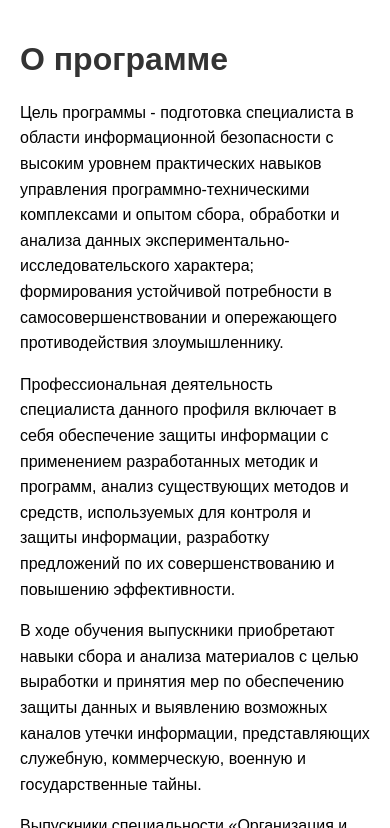
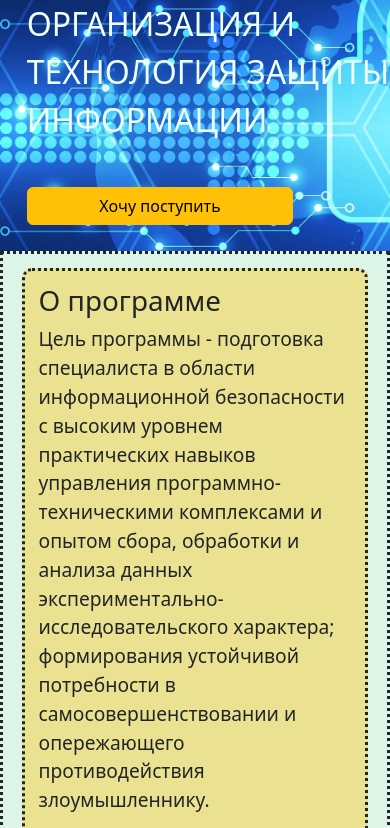
Before and after one commit to Slog4N/infobez, a plain HTML site: page index.html in a window 390 px wide. Shown: the top 828 px of the page. Drawn offline with nearby package versions, Linux system fonts and the light colour scheme.

Commit message:
initial commit

```diff
--- a/css/main.css
+++ b/css/main.css
@@ -1,20 +1,166 @@
-body {
-    font-family: sans-serif;
-    margin: 0;
-    padding: 20px;
+main {
+    background-color: rgb(220, 245, 230);
+    border-style: dotted;
+    margin: 20pt;
 }
 
-h1,
-h2,
-h3 {
-    color: #333;
+header {
+    display: flex;
+    flex-direction: column;
+    padding: 5pt;
 }
 
-p {
-    line-height: 1.6;
+.header_banner {
+    background-image: url("../img/background.jpg");
+    background-size: cover;
 }
 
-ul {
-    list-style-type: disc;
-    padding-left: 20px;
+.header_banner p {
+    font-size: xx-large;
+    color: azure;
+    padding-left: 20pt;
 }
+
+.btn {
+    margin: 20pt;
+    align-self: flex-end;
+    min-width: 200pt;
+}
+
+h3 {
+    font-size: larger;
+}
+
+img {
+    border-radius: 50%;
+    height: 190pt;
+    width: 210pt;
+    margin: 10pt;
+    align-self: center;
+}
+
+.module h3 {
+    text-align: center;
+}
+
+.module {
+    background-color: rgb(147, 229, 240);
+
+    border-radius: 10px;
+    width: 20vw;
+    min-height: 300px;
+
+    border-style: dotted;
+    margin: 10pt;
+    padding: 10pt;
+    display: flex;
+    flex-direction: column;
+}
+
+.second.module {
+    background-color: rgb(193, 235, 137);
+}
+
+.third.module {
+    background-color: rgb(218, 162, 196);
+}
+
+.four.module {
+    background-color: rgb(243, 206, 42);
+}
+
+
+.module_container {
+    display: flex;
+    flex-direction: row;
+    justify-content: space-evenly;
+    flex-wrap: wrap;
+}
+
+section {
+    padding: 10pt;
+}
+
+.vkr {
+    margin: 10pt;
+    border-radius: 10px;
+    border-style: dotted;
+    background-color: rgba(255, 127, 80, 0.705);
+}
+
+@media (max-width : 1750px) {
+    .module {
+        background-color: rgb(235, 226, 145);
+        border-radius: 10px;
+        min-width: 500px;
+        min-height: 400px;
+        border-style: dotted;
+        margin: 10pt;
+        padding: 10pt;
+    }
+}
+
+@media (max-width : 1200px) {
+    .module {
+        background-color: rgb(235, 226, 145);
+        border-radius: 10px;
+        min-width: 500px;
+        min-height: 400px;
+        flex-basis: 80%;
+        font-size: larger;
+        border-style: dotted;
+        margin: 10pt;
+        padding: 10pt;
+    }
+
+    nav a {}
+}
+
+@media (max-width : 900px) {
+    .module {
+        background-color: rgb(235, 226, 145);
+        border-radius: 10px;
+        min-width: 350px;
+        min-height: 400px;
+        flex-basis: 90%;
+        font-size: larger;
+        border-style: dotted;
+        margin: 10pt;
+        padding: 10pt;
+    }
+}
+
+@media (max-width : 600px) {
+    header {
+        text-align: center;
+    }
+
+    .module {
+        background-color: rgb(235, 226, 145);
+        border-radius: 10px;
+        min-width: 240px;
+        min-height: 400px;
+        flex-basis: 90%;
+        font-size: larger;
+        border-style: dotted;
+        margin: 10pt;
+        padding: 10pt;
+    }
+
+    .vkr {
+        font-size: larger;
+    }
+
+    img {
+        border-radius: 50%;
+        height: 70pt;
+        width: 75pt;
+        margin: 5pt;
+        align-self: center;
+    }
+
+    main {
+        border-style: dotted;
+        margin: 0pt;
+    }
+}
--- a/index.html
+++ b/index.html
@@ -6,33 +6,64 @@
     <meta name="viewport" content="width=device-width, initial-scale=1.0">
     <title>Программа "Организация и технология защиты информации"</title>
     <link href="css/main.css" rel="stylesheet">
+    <link href="https://cdn.jsdelivr.net/npm/bootstrap@5.3.3/dist/css/bootstrap.min.css" rel="stylesheet"
+        integrity="sha384-QWTKZyjpPEjISv5WaRU9OFeRpok6YctnYmDr5pNlyT2bRjXh0JMhjY6hW+ALEwIH" crossorigin="anonymous">
 </head>
 
 <body>
+    <div class="header_banner">
+        <p>ОРГАНИЗАЦИЯ И ТЕХНОЛОГИЯ ЗАЩИТЫ ИНФОРМАЦИИ</p>
+        <nav>
+            <div class="d-flex flex-wrap">
+                <a class="btn btn-warning" href="https://abit.istu.edu/">Хочу поступить</a>
+            </div>
 
+        </nav>
+    </div>
+
+    <main>
+        <div class="module_container">
+            <section class="module first">
                 <h1>О программе</h1>
 
-    <p>Цель программы - подготовка специалиста в области информационной безопасности с высоким уровнем практических
+                <p>Цель программы - подготовка специалиста в области информационной безопасности с высоким уровнем
+                    практических
                     навыков управления программно-техническими комплексами и опытом сбора, обработки и анализа данных
-        экспериментально-исследовательского характера; формирования устойчивой потребности в самосовершенствовании и
+                    экспериментально-исследовательского характера; формирования устойчивой потребности в
+                    самосовершенствовании и
                     опережающего противодействия злоумышленнику.</p>
 
-    <p>Профессиональная деятельность специалиста данного профиля включает в себя обеспечение защиты информации с
-        применением разработанных методик и программ, анализ существующих методов и средств, используемых для контроля и
+                <p>Профессиональная деятельность специалиста данного профиля включает в себя обеспечение защиты
+                    информации с
+                    применением разработанных методик и программ, анализ существующих методов и средств, используемых
+                    для
+                    контроля и
                     защиты информации, разработку предложений по их совершенствованию и повышению эффективности.</p>
 
-    <p>В ходе обучения выпускники приобретают навыки сбора и анализа материалов с целью выработки и принятия мер по
+                <p>В ходе обучения выпускники приобретают навыки сбора и анализа материалов с целью выработки и принятия
+                    мер
+                    по
                     обеспечению защиты данных и выявлению возможных каналов утечки информации, представляющих служебную,
                     коммерческую, военную и государственные тайны.</p>
 
-    <p>Выпускники специальности «Организация и технология защиты информации» умеют анализировать корпоративные сети на
-        уязвимость и открытость, способны противодействовать атакам на вычислительные сети. Подготовка по специальности
-        осуществляется высококвалифицированными сотрудниками и сертифицированными инструкторами на базе академии Cisco,
-        с использованием оборудования и учебно-методических материалов вендора, в соответствии с ISO, PSI DSS, SOX и
+                <p>Выпускники специальности «Организация и технология защиты информации» умеют анализировать
+                    корпоративные
+                    сети
+                    на
+                    уязвимость и открытость, способны противодействовать атакам на вычислительные сети. Подготовка по
+                    специальности
+                    осуществляется высококвалифицированными сотрудниками и сертифицированными инструкторами на базе
+                    академии
+                    Cisco,
+                    с использованием оборудования и учебно-методических материалов вендора, в соответствии с ISO, PSI
+                    DSS,
+                    SOX и
                     ГОСТ.</p>
+            </section>
 
 
-    <h2>Дисциплины</h2>
+            <section class="module second">
+                <h1>Дисциплины</h1>
 
                 <ul>
                     <li>Защита информационных процессов в компьютерных системах</li>
@@ -62,9 +93,10 @@
                     <li>Сети и системы защиты информации</li>
                     <li>Средства и системы технического обеспечения обработки, хранения и передачи информации</li>
                 </ul>
+            </section>
 
-
-    <h2>Кем работать</h2>
+            <section class="module third">
+                <h1>Кем работать</h1>
 
                 <p>Выпускник бакалавриата может решать целый комплекс задач:</p>
 
@@ -76,15 +108,23 @@
                     <li>правильно использовать нормативно-правовую документацию;</li>
                     <li>работать с техническими средствами: выполнять их монтаж, настройку, обслуживание.</li>
                 </ul>
+            </section>
 
+            <section class="module four">
+                <h1>Перспективы</h1>
 
-    <h2>Перспективы</h2>
-
-    <p>Уровень дохода молодого специалиста предопределяется местом работы и направлением деятельности. Она может быть
-        эксплуатационной, проектно-технологической, организационно-управленческой, экспериментально-исследовательской.
+                <p>Уровень дохода молодого специалиста предопределяется местом работы и направлением деятельности. Она
+                    может
+                    быть
+                    эксплуатационной, проектно-технологической, организационно-управленческой,
+                    экспериментально-исследовательской.
                     Для
-        выпускника с дипломом бакалавра зарплата может составлять 40 тысяч. Если же профессионал доказывает свою
+                    выпускника с дипломом бакалавра зарплата может составлять 40 тысяч. Если же профессионал доказывает
+                    свою
                     состоятельность и становится незаменимым специалистом, ему готовы платить и от 100 тысяч рублей.</p>
+            </section>
+        </div>
+    </main>
 
 </body>
 
```
Also changed, not shown: img/background.jpg (added). Lines whose indentation alone changed are shown as unchanged.
